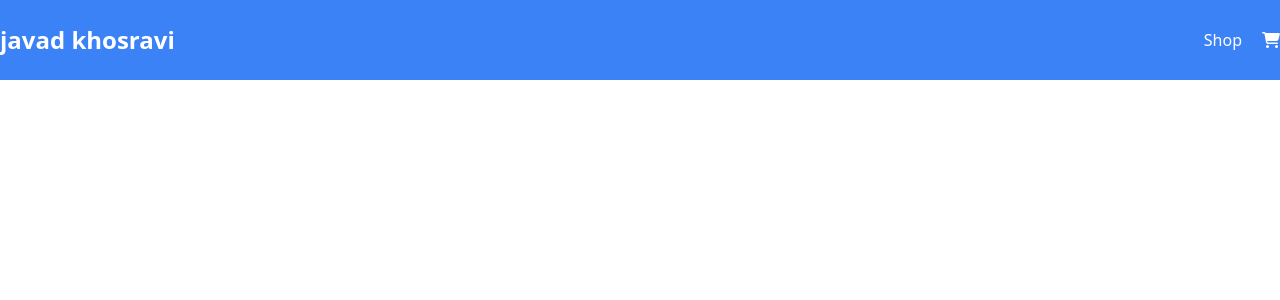
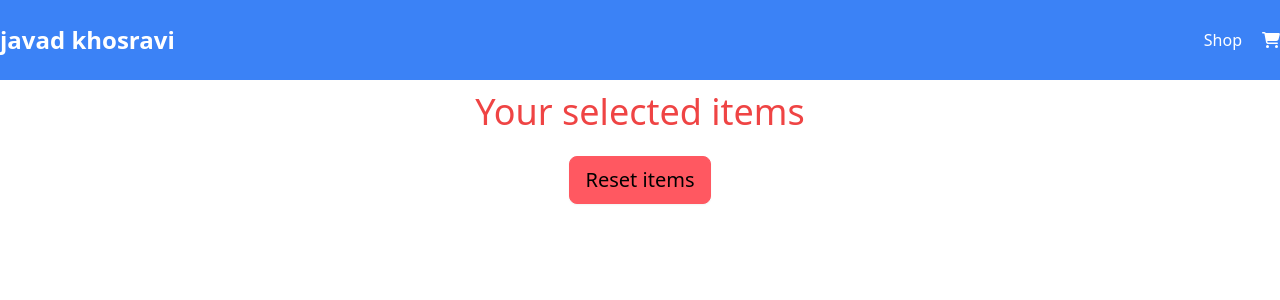
Before and after one commit to javadkhosravii/shopping-website, a React (Create React App) app: page /cart in a window 1280 px wide. Before the commit this address had no page. Shown: the top 300 px of the page. Built offline with nearby package versions, Linux system fonts and the light colour scheme.

Commit message:
cart section

```diff
--- a/src/App.js
+++ b/src/App.js
@@ -14,7 +14,7 @@ function App() {
           <Nav />
           <Routes>
             <Route path="/" element={<Shop />} />
-            <Route path="/about" element={<Cart />} />
+            <Route path="/cart" element={<Cart />} />
           </Routes>
         </Router>
       </ShopContextProvider>
--- a/src/pages/cart/Cart.js
+++ b/src/pages/cart/Cart.js
@@ -3,22 +3,28 @@ import { shopContext } from "../../context/shopContext";
 import { PRODUCTS } from "../../data/products";
 import Product from "../shop/product";
 
-
 const Cart = () => {
   const { cartItems, resetCart } = useContext(shopContext);
   return (
     <React.Fragment>
-      <h1>Your cart items</h1>
-      <div className="row">
+      <div className="w-full h-full justify-center items-center">
+        <h1 className="text-center m-3 font-normal text-4xl text-red-500">
+          Your selected items
+        </h1>
+        <div className="container mx-auto flex">
           {PRODUCTS.map((p) => {
             if (cartItems?.some((i) => i.id === p.id && i.count > 0))
               return <Product data={p}></Product>;
             return null; // Add this line
           })}
         </div>
-      <button className="btn btn-warning m-3" onClick={resetCart}>
-        reset
+        <div className="w-full h-full flex items-center justify-center">
+          {" "}
+          <button className="btn btn-error m-3 " onClick={resetCart}>
+            <p className="text-xl font-normal">Reset items</p>
           </button>
+        </div>
+      </div>
     </React.Fragment>
   );
 };
```
Lines whose indentation alone changed are shown as unchanged.
